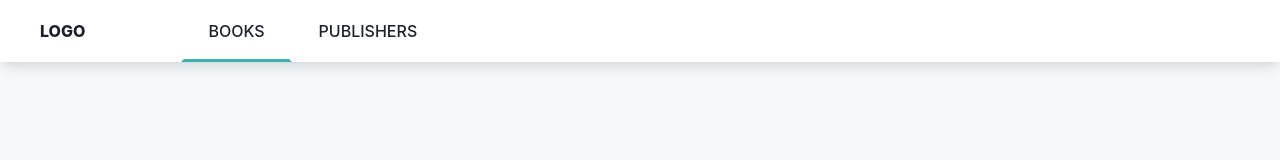
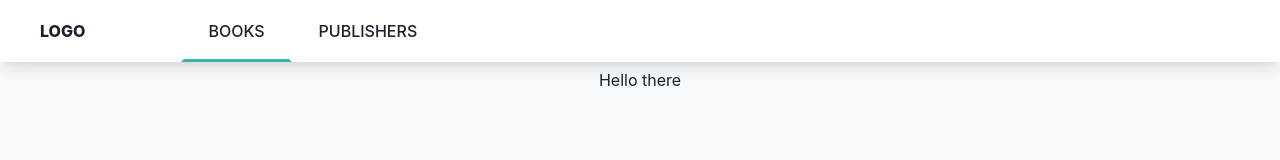
Before and after one commit to WPaczula/booksoverhoes, a Next.js app: page / in a window 1280 px wide. Shown: the top 160 px of the page. Built offline with nearby package versions, Linux system fonts and the light colour scheme.

Commit message:
feat: Make header fixed on top

```diff
--- a/components/content/index.tsx
+++ b/components/content/index.tsx
@@ -7,7 +7,7 @@ interface Props {
 };
 
 const Content = ({ children }: Props) => (
-  <Flex flex="1" background="background.500" px={padding}>
+  <Flex flex="1" background="background.500" mt={{ base: '2.5rem', md: '3.75rem' }} px={padding}>
     <Flex direction="column" align="center" maxWidth={{ xl: maxWidth}} mx="auto" mt="2">
       {children}
     </Flex>
--- a/components/header/index.tsx
+++ b/components/header/index.tsx
@@ -7,7 +7,7 @@ import MobileMenu from "./MobileMenu";
 const BottomShadow = () => <Box left="0" top="0" right="0" bottom="0" boxShadow="lg" position="absolute" pointerEvents="none" />;
 
 const Header = () => (
-  <Box width="100%" position="relative" px={padding}>
+  <Box width="100%" position="fixed" px={padding} background="white">
     <Flex maxWidth={{ xl: maxWidth }} m="0 auto" alignItems="center">
       <Box mr="24">
         <Text fontWeight="800">LOGO</Text>
--- a/components/layout/index.tsx
+++ b/components/layout/index.tsx
@@ -11,7 +11,7 @@ export const maxWidth = '1200px';
 export const padding = "8";
 
 const Layout = ({ children }: Props) => (
-  <Flex direction="column" minHeight="100vh">
+  <Flex direction="column" minHeight="120vh">
     <Header />
     <Content>
       {children}
--- a/pages/index.tsx
+++ b/pages/index.tsx
@@ -6,6 +6,7 @@ const Home = () => (
     <Head>
       <title>Home</title>
     </Head>
+    Hello there
   </div>
 );
 
```
